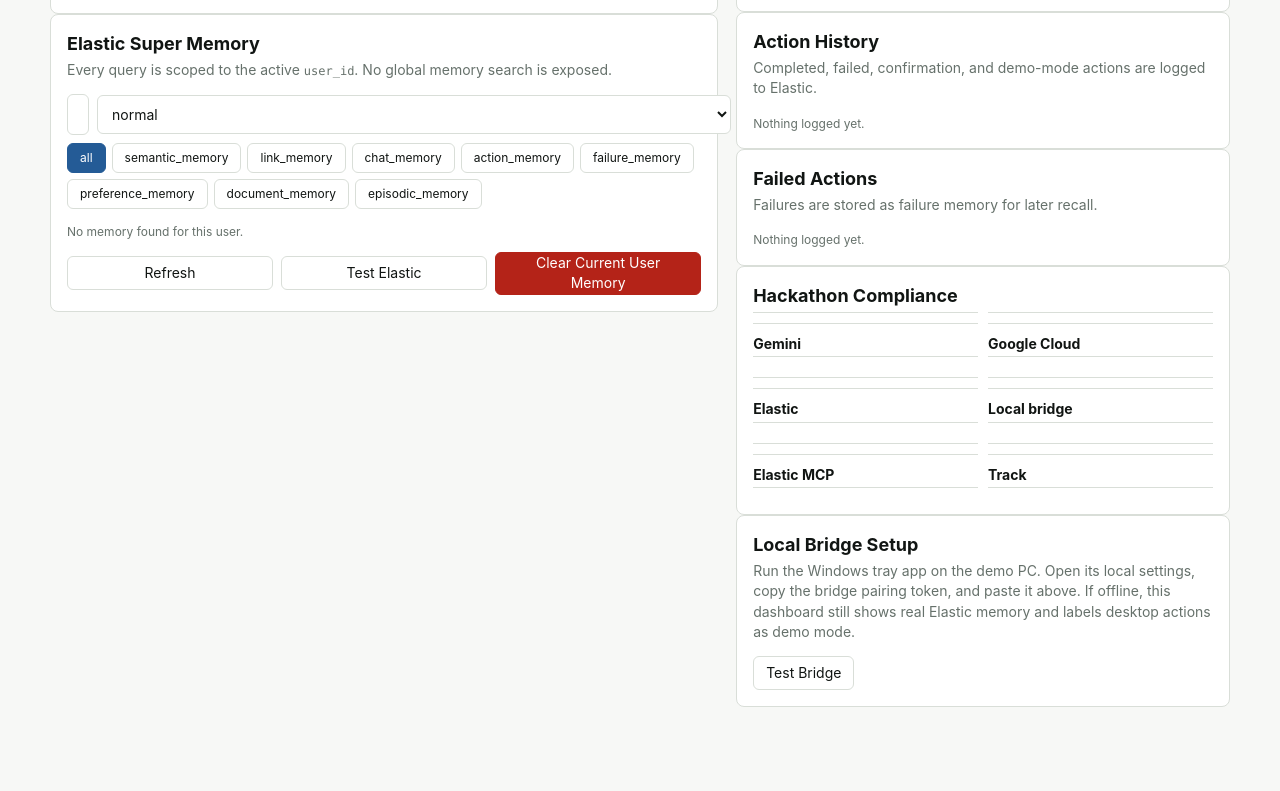
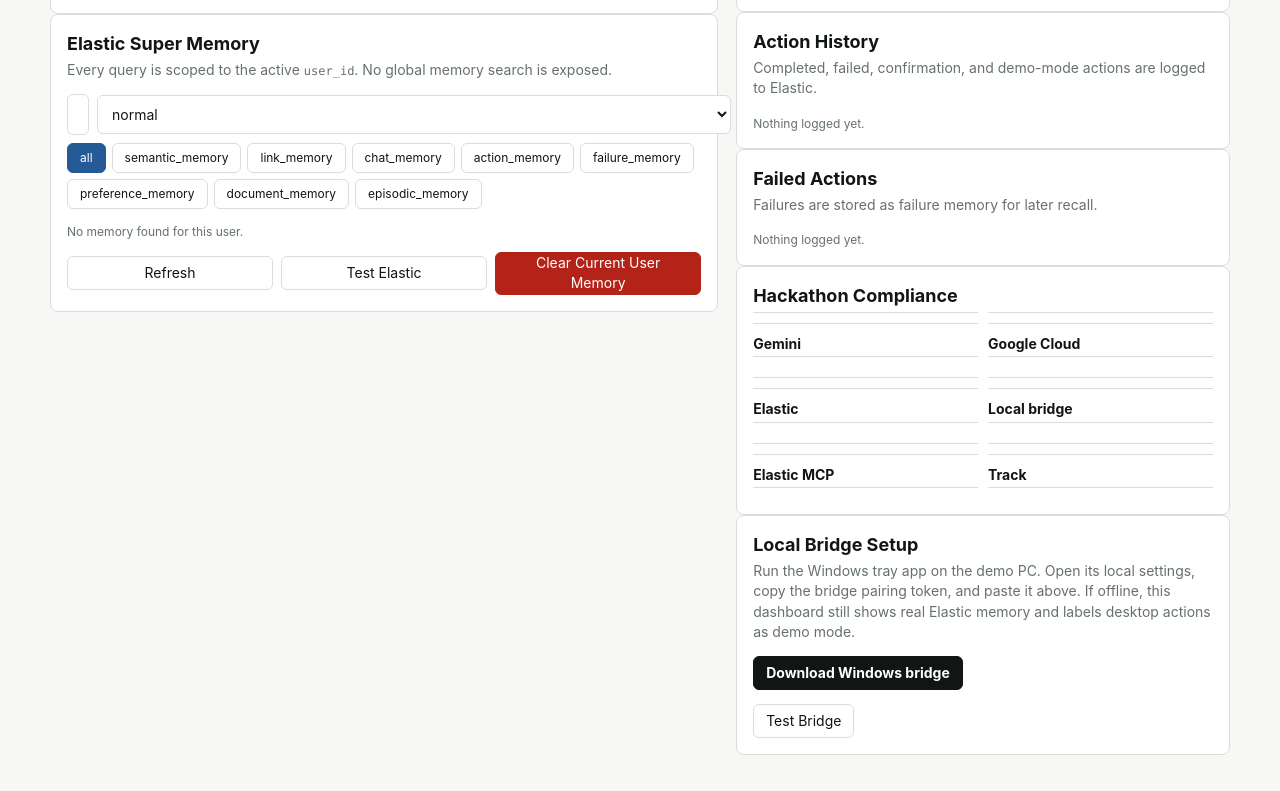
Before and after one commit to UnknownGod2011/keyboard.wtf.2, a website: page site/public/index.html in a window 1280 px wide. Shown: the part 1014-1805 px from the top of the page. Before the commit the page ends 1773 px from the top, so only its background shows below. Drawn offline with Linux system fonts and the light colour scheme; no server answers.

Commit message:
Publish current Windows bridge installer

```diff
--- a/site/public/index.html
+++ b/site/public/index.html
@@ -37,6 +37,18 @@
     button.secondary { background: white; color: var(--ink); border-color: var(--line); }
     button.danger { background: var(--red); border-color: var(--red); }
     button:disabled { opacity: .55; cursor: not-allowed; }
+    .download-link {
+      min-height: 34px;
+      display: inline-flex;
+      align-items: center;
+      border: 1px solid var(--ink);
+      border-radius: 6px;
+      background: var(--ink);
+      color: white;
+      padding: 0 12px;
+      text-decoration: none;
+      font-weight: 650;
+    }
     input, select, textarea {
       width: 100%;
       border: 1px solid var(--line);
@@ -344,6 +356,7 @@
         <section class="panel">
           <h2>Local Bridge Setup</h2>
           <p class="hint">Run the Windows tray app on the demo PC. Open its local settings, copy the bridge pairing token, and paste it above. If offline, this dashboard still shows real Elastic memory and labels desktop actions as demo mode.</p>
+          <p><a class="download-link" href="/downloads/keyboard-wtf-setup.exe" download>Download Windows bridge</a></p>
           <button class="secondary" id="testBridge">Test Bridge</button>
         </section>
       </div>
--- a/site/scripts/copy-public.mjs
+++ b/site/scripts/copy-public.mjs
@@ -4,8 +4,14 @@ import { join } from "node:path";
 
 const source = join(process.cwd(), "site", "public");
 const target = join(process.cwd(), "site", "dist", "public");
+const downloadsSource = join(process.cwd(), "site", "downloads");
+const downloadsTarget = join(target, "downloads");
 
 await mkdir(target, { recursive: true });
 if (existsSync(source)) {
   await cp(source, target, { recursive: true });
 }
+if (existsSync(downloadsSource)) {
+  await mkdir(downloadsTarget, { recursive: true });
+  await cp(downloadsSource, downloadsTarget, { recursive: true });
+}
```
Also changed, not shown: LOCAL_BRIDGE_SETUP.md (+6 -0 lines), README.md.
